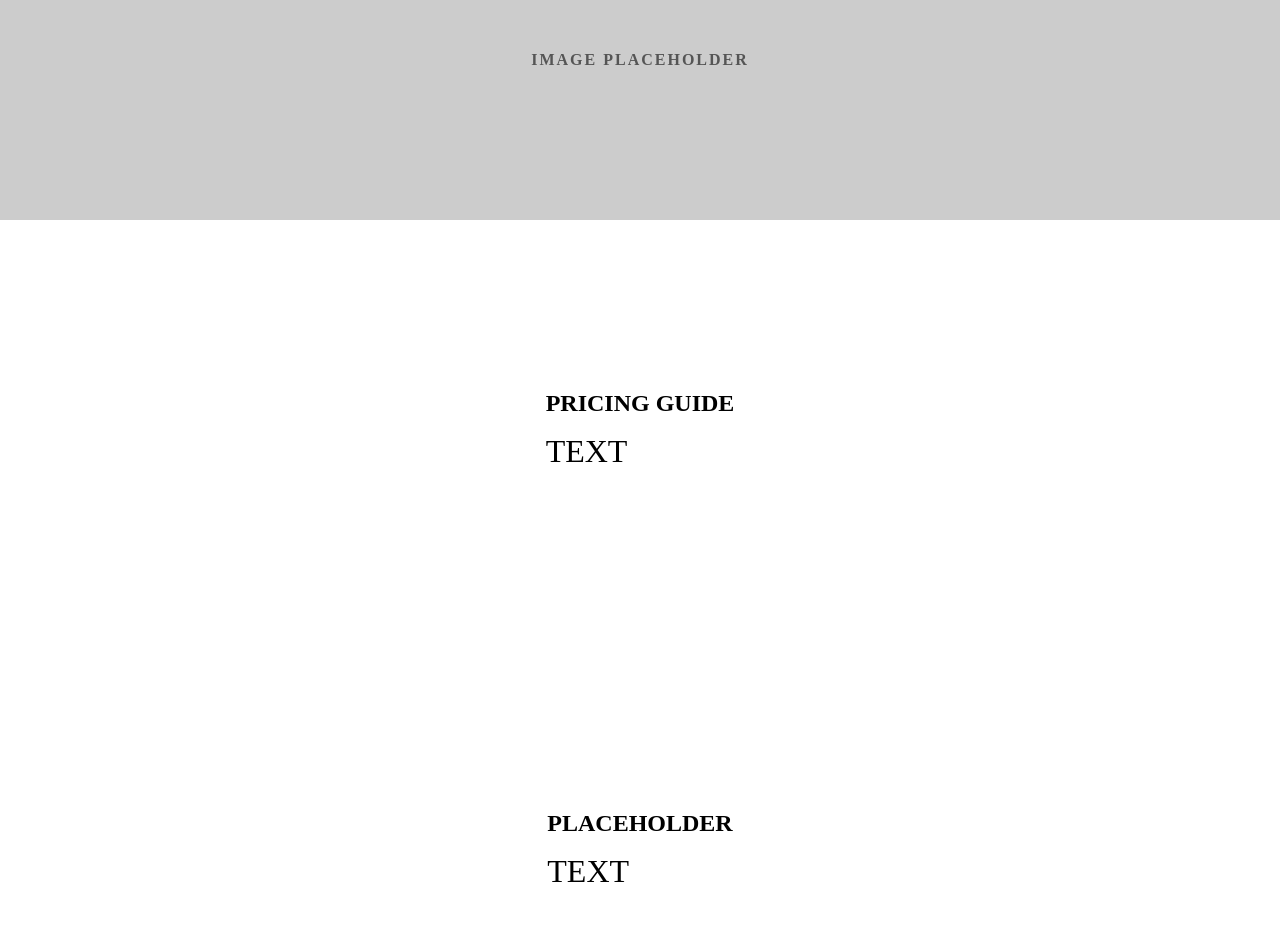
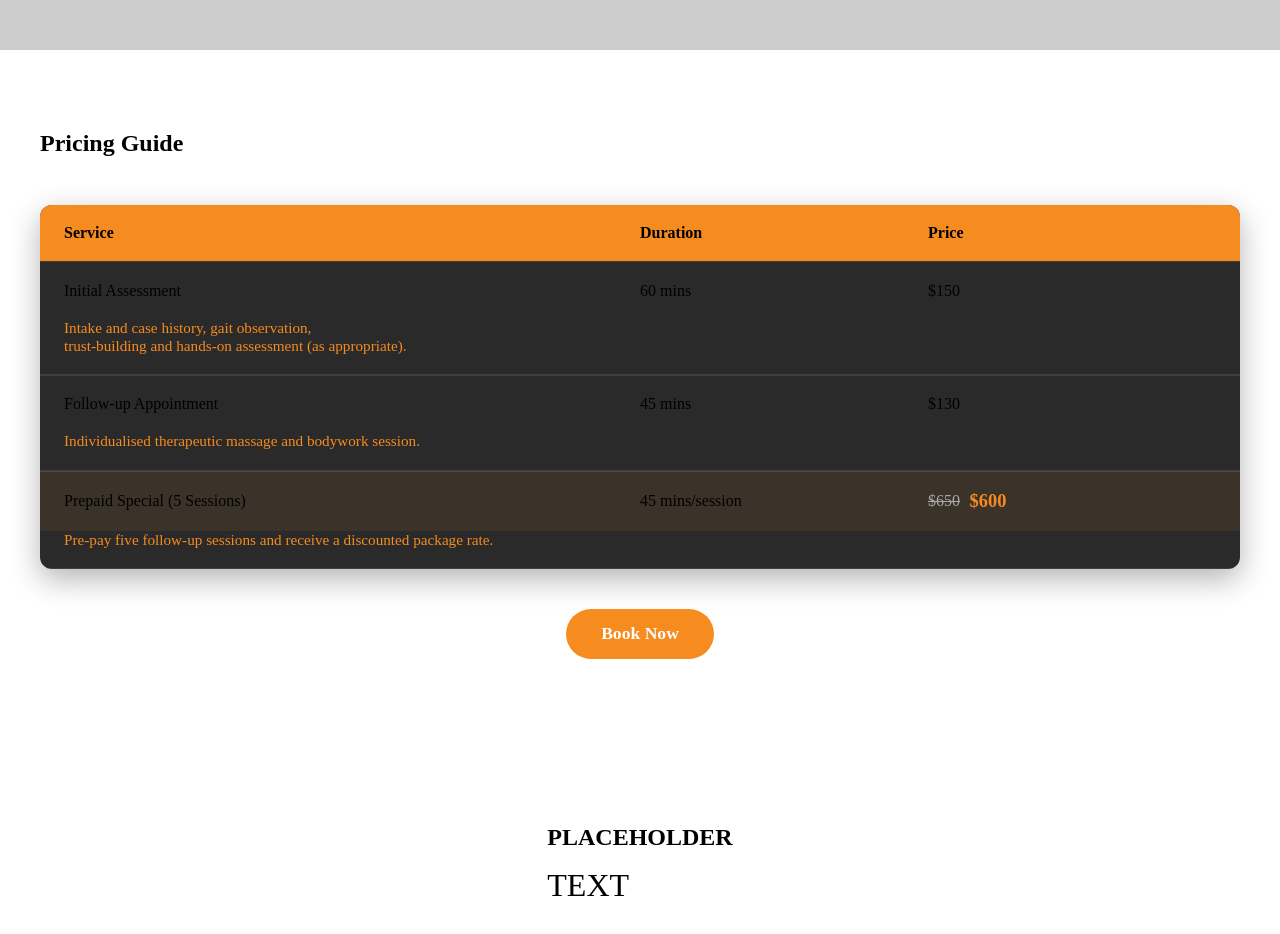
Before and after one commit to Arch9Dev/furtherapy, a SvelteKit app: page / in a window 1280 px wide. Shown: the part 600-1534 px from the top of the page. Built offline with nearby package versions, Linux system fonts and the light colour scheme.

Commit message:
Pricing guide

```diff
--- a/src/routes/+page.svelte
+++ b/src/routes/+page.svelte
@@ -24,24 +24,66 @@
 <!-- HERO -->
 <section class="hero">
 	<div class="hero-inner">
-		<h1 class="title">HOOK TEXT</h1>
+		<h1 class="title">Because your dog deserves to feel their best.</h1>
 		<p class="subtitle">Canine massage and bodywork</p>
 	</div>
 </section>
 
 <!-- IMAGE SECTION -->
 <section class="hero-image">
-	<!-- Placeholder image -->
 	<div class="image-placeholder">IMAGE PLACEHOLDER</div>
 </section>
 
-<section class="hero">
-	<div class="hero-inner">
-		<h1 class="title">PRICING GUIDE</h1>
-		<p class="subtitle">TEXT</p>
+<!-- PRICING -->
+<section class="pricing">
+	<div class="pricing-inner">
+		<h1 class="title">Pricing Guide</h1>
+
+		<div class="pricing-table">
+			<div class="pricing-header">
+				<span>Service</span>
+				<span>Duration</span>
+				<span>Price</span>
+			</div>
+
+			<div class="pricing-row">
+				<span>Initial Assessment</span>
+				<span>60 mins</span>
+				<span>$150</span>
+			</div>
+			<div class="pricing-description">
+				Intake and case history, gait observation, <br /> trust-building and hands-on assessment (as appropriate).
+			</div>
+
+			<div class="pricing-row">
+				<span>Follow-up Appointment</span>
+				<span>45 mins</span>
+				<span>$130</span>
+			</div>
+			<div class="pricing-description">
+				Individualised therapeutic massage and bodywork session.
+			</div>
+
+			<div class="pricing-row highlight">
+				<span>Prepaid Special (5 Sessions)</span>
+				<span>45 mins/session</span>
+				<span class="price-discount">
+					<span class="old-price">$650</span>
+					<span class="new-price">$600</span>
+				</span>
+			</div>
+			<div class="pricing-description">
+				Pre-pay five follow-up sessions and receive a discounted package rate.
+			</div>
+		</div>
+
+		<div class="pricing-cta">
+			<a href="#contact" class="btn-primary">Book Now</a>
+		</div>
 	</div>
 </section>
 
+<!-- PLACEHOLDER SECTION -->
 <section class="hero">
 	<div class="hero-inner">
 		<h1 class="title">PLACEHOLDER</h1>
@@ -58,18 +100,12 @@
 	}
 
 	:global(body) {
-		font-family:
-			system-ui,
-			'Segoe UI',
-			'Open Sans',
-			'Helvetica Neue',
-			sans-serif;
+		font-family: system-ui, 'Segoe UI', 'Open Sans', 'Helvetica Neue', sans-serif;
 		background: #1f1f1f;
 		color: #ffffff;
 		line-height: 1.65;
 		margin: 0;
 		padding: 0;
-
 	}
 
 	/* ----------------- NAVBAR ----------------- */
@@ -81,25 +117,15 @@
 	}
 
 	.nav-container {
-		max-width: 1200px;
 		width: 100%;
-		margin: 0 auto;
 		padding: 0 2rem;
 		display: flex;
 		justify-content: space-between;
 		align-items: center;
 	}
 
-	.brand {
-		display: flex;
-		align-items: center;
-	}
-
 	.brand img {
 		height: 45px;
-		width: auto;
-		object-fit: contain;
-		display: block;
 	}
 
 	.nav-links a {
@@ -116,7 +142,7 @@
 
 	/* ----------------- HERO ----------------- */
 	.hero {
-		height: 420px;
+		height: 250px;
 		display: flex;
 		align-items: center;
 	}
@@ -127,8 +153,6 @@
 		padding: 0 2rem;
 	}
 
-
-
 	.subtitle {
 		font-size: 2rem;
 		margin-top: 1rem;
@@ -137,22 +161,111 @@
 
 	/* ----------------- IMAGE SECTION ----------------- */
 	.hero-image {
-		width: 100%;
 		height: 320px;
 	}
 
 	.image-placeholder {
-		width: 100%;
 		height: 100%;
 		background: #ccc;
 		display: flex;
 		align-items: center;
 		justify-content: center;
+		color: #555;
 		font-weight: bold;
 		letter-spacing: 2px;
-		color: #555;
 	}
 
+	/* ----------------- PRICING ----------------- */
+	.pricing {
+		padding: 5rem 2rem;
+	}
+
+	.pricing-inner {
+		max-width: 1200px;
+		margin: 0 auto;
+	}
+
+	.pricing-table {
+		margin-top: 3rem;
+		background: #2a2a2a;
+		border-radius: 12px;
+		overflow: hidden;
+		box-shadow: 0 10px 30px rgba(0, 0, 0, 0.3);
+	}
+
+	.pricing-header,
+	.pricing-row {
+		display: grid;
+		grid-template-columns: 2fr 1fr 1fr;
+		padding: 1.2rem 1.5rem;
+		align-items: center;
+	}
+
+	.pricing-header {
+		background: #f68b1f;
+		font-weight: 800;
+	}
+
+	.pricing-row {
+		border-top: 1px solid rgba(255, 255, 255, 0.1);
+	}
+
+	.pricing-row:hover {
+		background: rgba(255, 255, 255, 0.03);
+	}
+
+	.pricing-description {
+		padding: 0 1.5rem 1.2rem;
+		font-size: 0.95rem;
+		color: #f68b1f;
+		border-bottom: 1px solid rgba(255, 255, 255, 0.1);
+	}
+
+	/* Discount */
+	.price-discount {
+		display: flex;
+		gap: 0.6rem;
+		align-items: center;
+	}
+
+	.old-price {
+		text-decoration: line-through;
+		color: #aaa;
+	}
+
+	.new-price {
+		color: #f68b1f;
+		font-weight: 800;
+		font-size: 1.15rem;
+	}
+
+	.highlight {
+		background: rgba(246, 139, 31, 0.08);
+	}
+
+	.pricing-cta {
+		text-align: center;
+		margin-top: 2.5rem;
+	}
+
+	.btn-primary {
+		display: inline-block;
+		padding: 0.9rem 2.2rem;
+		background: #f68b1f;
+		color: #fff;
+		font-weight: 800;
+		font-size: 1.1rem;
+		border-radius: 50px;
+		text-decoration: none;
+		transition:
+			transform 0.2s ease,
+			box-shadow 0.2s ease;
+	}
+
+	.btn-primary:hover {
+		transform: translateY(-2px);
+		box-shadow: 0 8px 20px rgba(246, 139, 31, 0.4);
+	}
 
 	/* ----------------- RESPONSIVE ----------------- */
 	@media (max-width: 768px) {
@@ -160,12 +273,17 @@
 			display: none;
 		}
 
-		.hero {
-			height: 320px;
-		}
-
 		.subtitle {
 			font-size: 1.3rem;
 		}
+
+		.pricing-header {
+			display: none;
+		}
+
+		.pricing-row {
+			grid-template-columns: 1fr;
+			gap: 0.4rem;
+		}
 	}
 </style>
```
